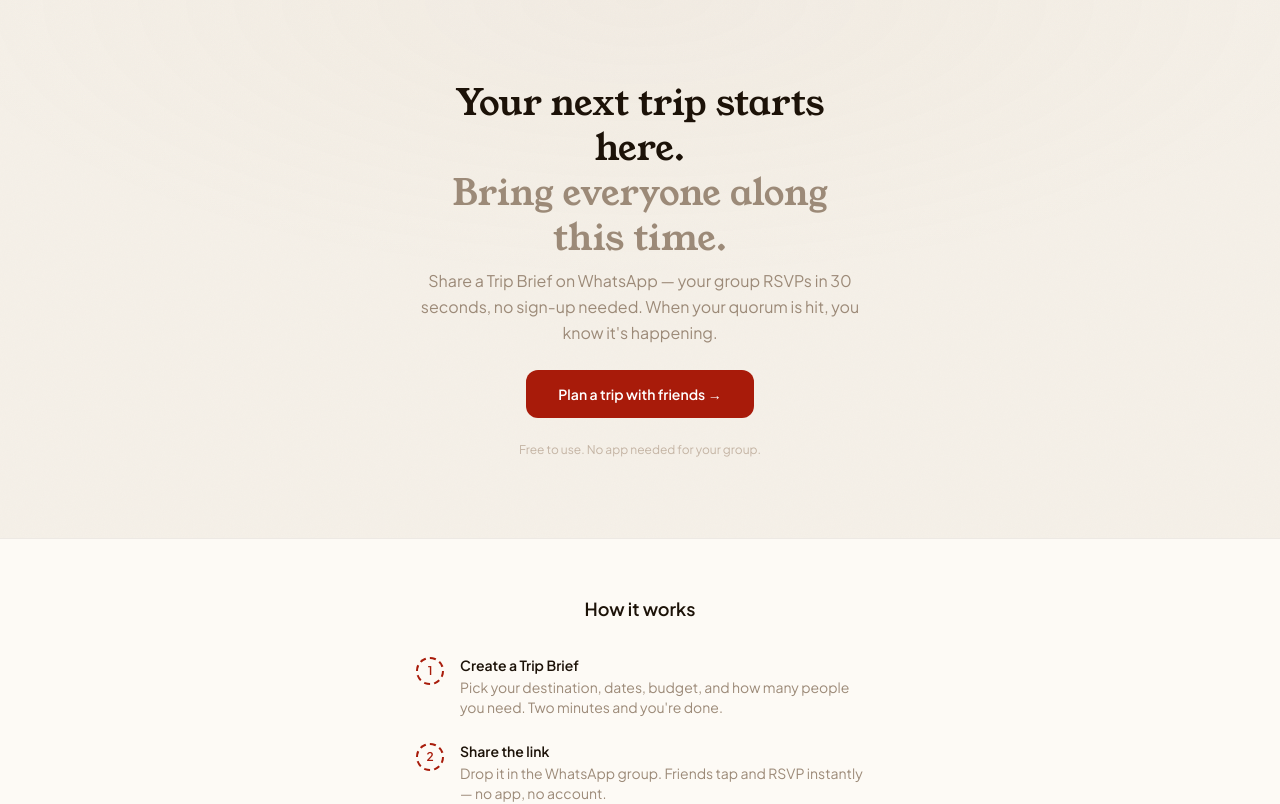
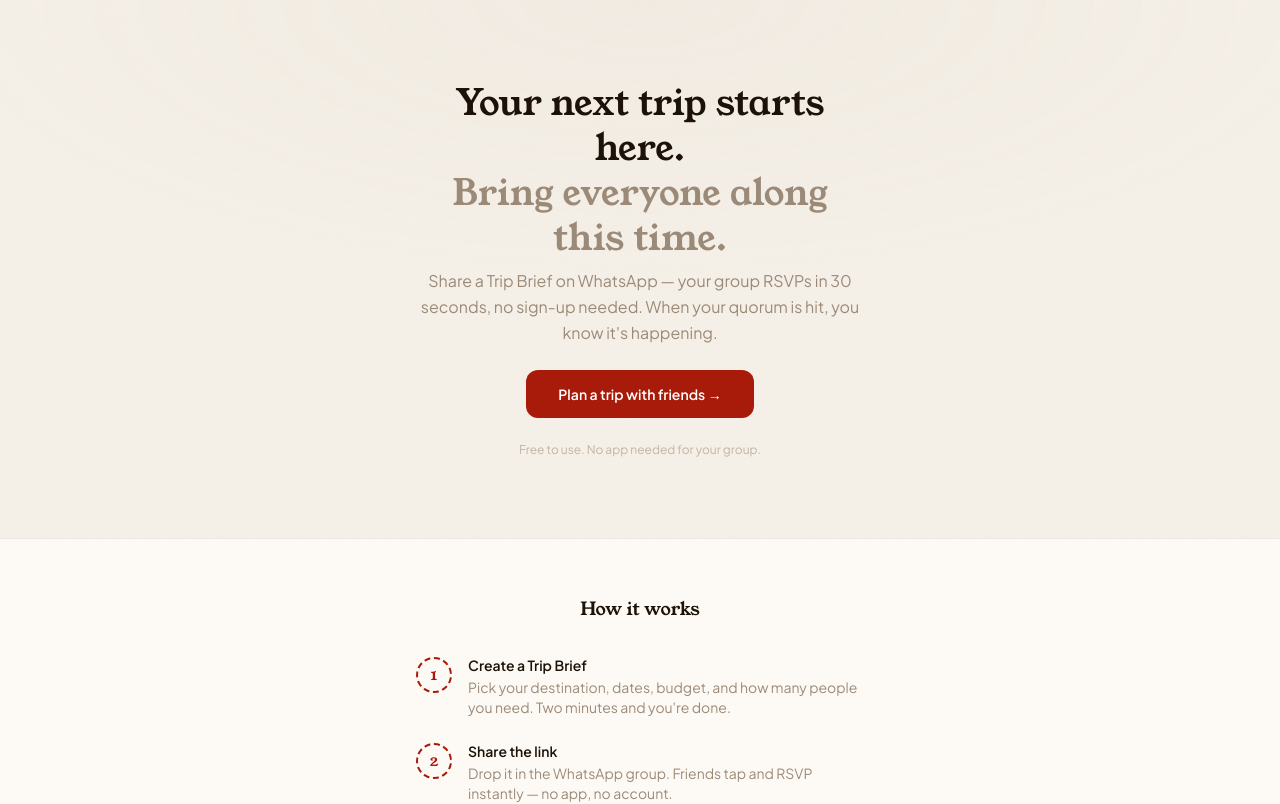
Before and after one commit to OrangeAKA/pakka, a Next.js app: page / in a window 1280 px wide. Shown: the top 804 px of the page. Built offline with nearby package versions, Linux system fonts and the light colour scheme.

Commit message:
style(design): FINDING-001/002 — Young Serif on H2, use .step-postmark class
Co-Authored-By: Claude Sonnet 4.6 (1M context) <noreply@anthropic.com>

```diff
--- a/app/page.tsx
+++ b/app/page.tsx
@@ -44,8 +44,8 @@ export default function LandingPage() {
       >
         <div className="max-w-md mx-auto space-y-8">
           <h2
-            className="text-lg font-semibold text-center animate-fade-in-up"
-            style={{ color: 'var(--text)', animationDelay: '0ms' }}
+            className="text-lg text-center animate-fade-in-up"
+            style={{ fontFamily: 'var(--font-young-serif)', color: 'var(--text)', animationDelay: '0ms' }}
           >
             How it works
           </h2>
@@ -77,10 +77,7 @@ export default function LandingPage() {
                 className="flex gap-4 animate-fade-in-up"
                 style={{ animationDelay: `${i * 60}ms` }}
               >
-                <div
-                  className="w-7 h-7 rounded-full flex items-center justify-center text-xs font-bold shrink-0 mt-0.5"
-                  style={{ border: '2px dashed var(--accent)', color: 'var(--accent)' }}
-                >
+                <div className="step-postmark shrink-0 mt-0.5">
                   {step}
                 </div>
                 <div>
```
